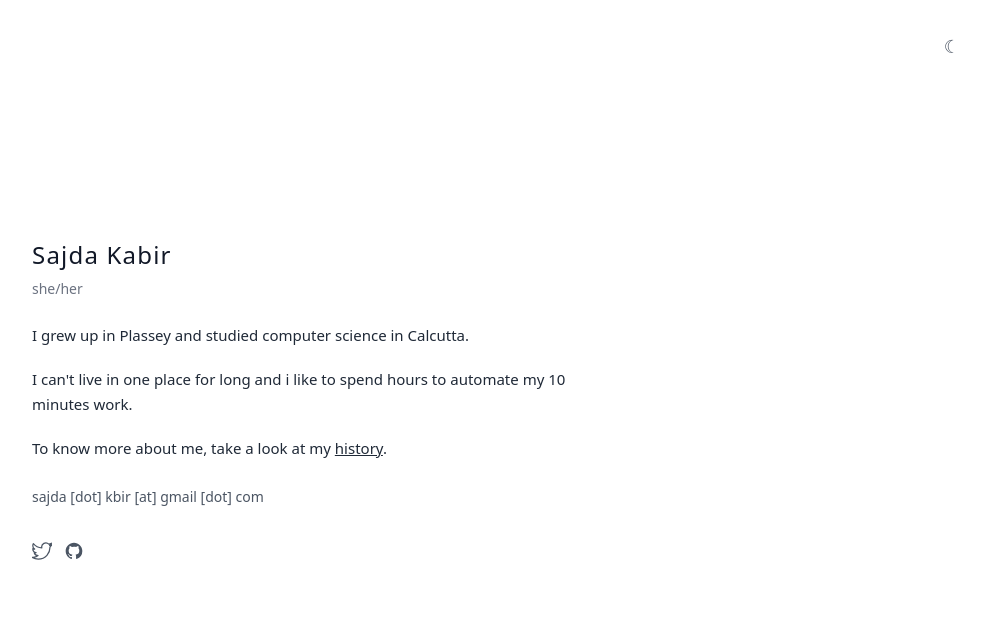
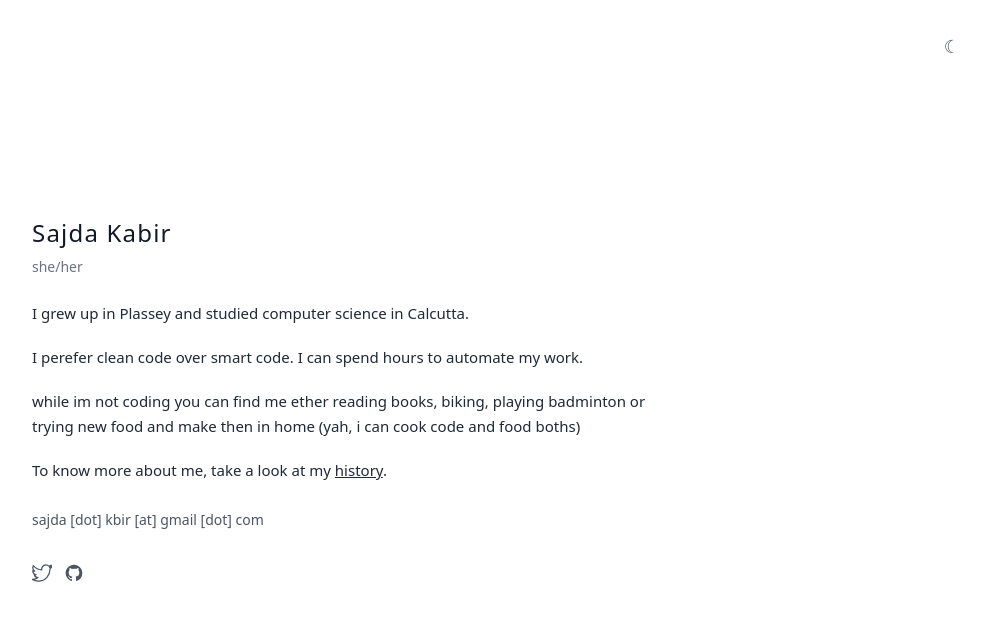
Before and after one commit to sajdakabir/saju, a Next.js app: page / in a window 1280 px wide. Shown: the top 620 px of the page, without its empty margins (288-1272 px from the left). Built offline with nearby package versions, Linux system fonts and the light colour scheme.

Commit message:
refc: content

```diff
--- a/src/app/history/page.tsx
+++ b/src/app/history/page.tsx
@@ -7,7 +7,7 @@ const history = [
     },
   {
     year: '2021',
-    event: 'in 27th of june i create my github account and started learning using laptop',
+    event: 'in 27th of june i create my github account and started learning coding using laptop',
   },
   {
     year: '2020',
--- a/src/app/page.tsx
+++ b/src/app/page.tsx
@@ -90,7 +90,10 @@ export default function Home() {
         <div className="space-y-5 text-[15px] leading-relaxed text-gray-800 dark:text-gray-200">
           <p className="max-w-xl">I grew up in Plassey and studied computer science in Calcutta.</p>
 
-          <p className="max-w-xl">I can't live in one place for long and i like to spend hours to automate my 10 minutes work.</p>
+          <p className="max-w-xl">I perefer clean code over smart code. I can spend hours to automate my work.</p>
+
+
+          <p>while im not coding you can find me ether reading books, biking, playing badminton or trying new food and make then in home (yah, i can cook code and food boths) </p>
 
           {/* <p className="max-w-xl">I live distributed and make things for people who make things, currently building <Link href="https://zerotrail.dev" target="_blank" rel="noopener noreferrer" className="underline hover:no-underline">zerotrail</Link> with <Link href="https://twitter.com/oliursahin" target="_blank" rel="noopener noreferrer" className="underline hover:no-underline">@oliursahin</Link>— here, I inconsistently post a few of my <Link href="/notes" className="underline hover:no-underline">self notes</Link>.</p> */}
 
```
